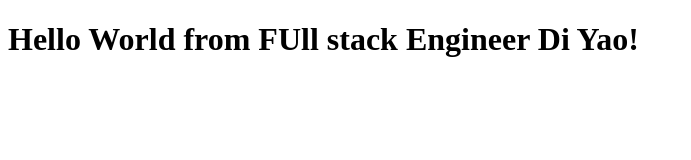
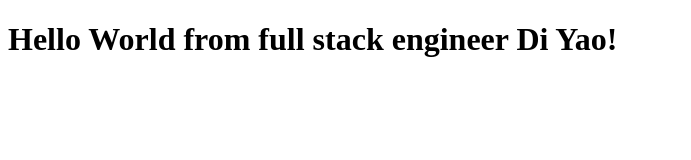
Before and after one commit to steveny1989/helloworld, a plain HTML site: page docs/index.html in a window 1280 px wide. Shown: the whole page, without its empty margins (0-691 px from the left). Drawn offline with Linux system fonts and the light colour scheme.

Commit message:
Update index.html

```diff
--- a/docs/index.html
+++ b/docs/index.html
@@ -6,6 +6,6 @@
   <title>Hello World</title>
 </head>
 <body>
-  <h1>Hello World from FUll stack Engineer Di Yao!</h1>
+  <h1>Hello World from full stack engineer Di Yao!</h1>
 </body>
 </html>
```
